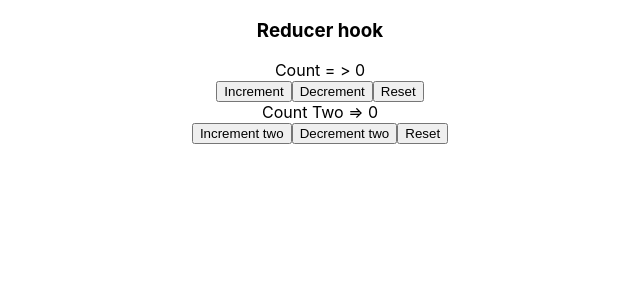
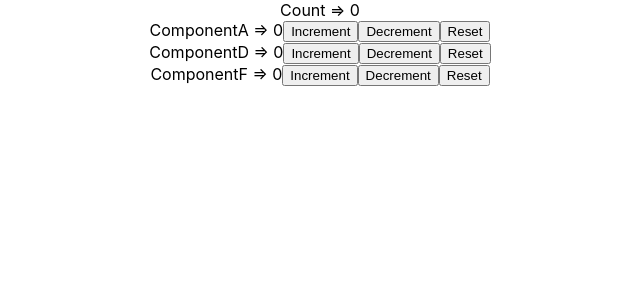
Before and after one commit to NidhitheCoder/react-hooks, a React (Create React App) app in the folder reducer-hook/: page / in a window 1280 px wide. Shown: the top 300 px of the page, without its empty margins (320-960 px from the left). Built offline with nearby package versions, Linux system fonts and the light colour scheme.

Commit message:
*** IMPORTANT ONE : combine useReducer and useContext for global state management

```diff
--- a/reducer-hook/src/App.js
+++ b/reducer-hook/src/App.js
@@ -1,14 +1,41 @@
+import React, { useReducer } from "react";
 import "./App.css";
-import CounterThree from "./components/CounterThree";
+// import CounterThree from "./components/CounterThree";
 // import CounterTwo from "./components/CounterTwo";
 // import CounterOne from "./components/CounterOne";
+import ComponentA from "./components/contextWithReducer/ComponentA";
+import ComponentB from "./components/contextWithReducer/ComponentB";
+import ComponentC from "./components/contextWithReducer/ComponentC";
+
+export const CountContext = React.createContext();
+
+const initialState = 0;
+const reducer = (state, action) => {
+  switch (action) {
+    case "increment":
+      return state + 1;
+    case "decrement":
+      return state - 1;
+    case "reset":
+      return initialState;
+    default:
+      return state;
+  }
+};
 
 function App() {
+  const [count, dispatch] = useReducer(reducer, initialState);
   return (
-    <div className="App">
-      <h3>Reducer hook</h3>
-      <CounterThree />
-    </div>
+    <CountContext.Provider
+      value={{ countState: count, countDispatch: dispatch }}
+    >
+      <div className="App">
+        Count => {count}
+        <ComponentA />
+        <ComponentB />
+        <ComponentC />
+      </div>
+    </CountContext.Provider>
   );
 }
 
--- /dev/null
+++ b/reducer-hook/src/components/contextWithReducer/ComponentA.js
@@ -0,0 +1,20 @@
+import React, { useContext } from "react";
+import { CountContext } from "../../App";
+
+function ComponentA(props) {
+  const countContext = useContext(CountContext);
+  return (
+    <div>
+      ComponentA => {countContext.countState}
+      <button onClick={() => countContext.countDispatch("increment")}>
+        Increment
+      </button>
+      <button onClick={() => countContext.countDispatch("decrement")}>
+        Decrement
+      </button>
+      <button onClick={() => countContext.countDispatch("reset")}>Reset</button>
+    </div>
+  );
+}
+
+export default ComponentA;
--- /dev/null
+++ b/reducer-hook/src/components/contextWithReducer/ComponentB.js
@@ -0,0 +1,12 @@
+import React from 'react';
+import ComponentD from './ComponentD';
+
+function ComponentB() {
+  return (
+    <div>
+      <ComponentD />
+    </div>
+  );
+}
+
+export default ComponentB;
--- /dev/null
+++ b/reducer-hook/src/components/contextWithReducer/ComponentC.js
@@ -0,0 +1,12 @@
+import React from 'react';
+import ComponentE from './ComponentE';
+
+function ComponentC() {
+  return (
+    <div>
+      <ComponentE />
+    </div>
+  );
+}
+
+export default ComponentC;
--- /dev/null
+++ b/reducer-hook/src/components/contextWithReducer/ComponentD.js
@@ -0,0 +1,20 @@
+import React, { useContext } from "react";
+import { CountContext } from "../../App";
+
+function ComponentD(props) {
+  const countContext = useContext(CountContext);
+  return (
+    <div>
+      ComponentD => {countContext.countState}
+      <button onClick={() => countContext.countDispatch("increment")}>
+        Increment
+      </button>
+      <button onClick={() => countContext.countDispatch("decrement")}>
+        Decrement
+      </button>
+      <button onClick={() => countContext.countDispatch("reset")}>Reset</button>
+    </div>
+  );
+}
+
+export default ComponentD;
--- /dev/null
+++ b/reducer-hook/src/components/contextWithReducer/ComponentE.js
@@ -0,0 +1,12 @@
+import React from 'react';
+import ComponentF from './ComponentF';
+
+function ComponentE() {
+  return (
+    <div>
+      <ComponentF />
+    </div>
+  );
+}
+
+export default ComponentE;
--- /dev/null
+++ b/reducer-hook/src/components/contextWithReducer/ComponentF.js
@@ -0,0 +1,20 @@
+import React, { useContext } from "react";
+import { CountContext } from "../../App";
+
+function ComponentF(props) {
+  const countContext = useContext(CountContext);
+  return (
+    <div>
+      ComponentF => {countContext.countState}
+      <button onClick={() => countContext.countDispatch("increment")}>
+        Increment
+      </button>
+      <button onClick={() => countContext.countDispatch("decrement")}>
+        Decrement
+      </button>
+      <button onClick={() => countContext.countDispatch("reset")}>Reset</button>
+    </div>
+  );
+}
+
+export default ComponentF;
```
Also changed, not shown: 1 other file (tests, documents, lock files or other folders).
